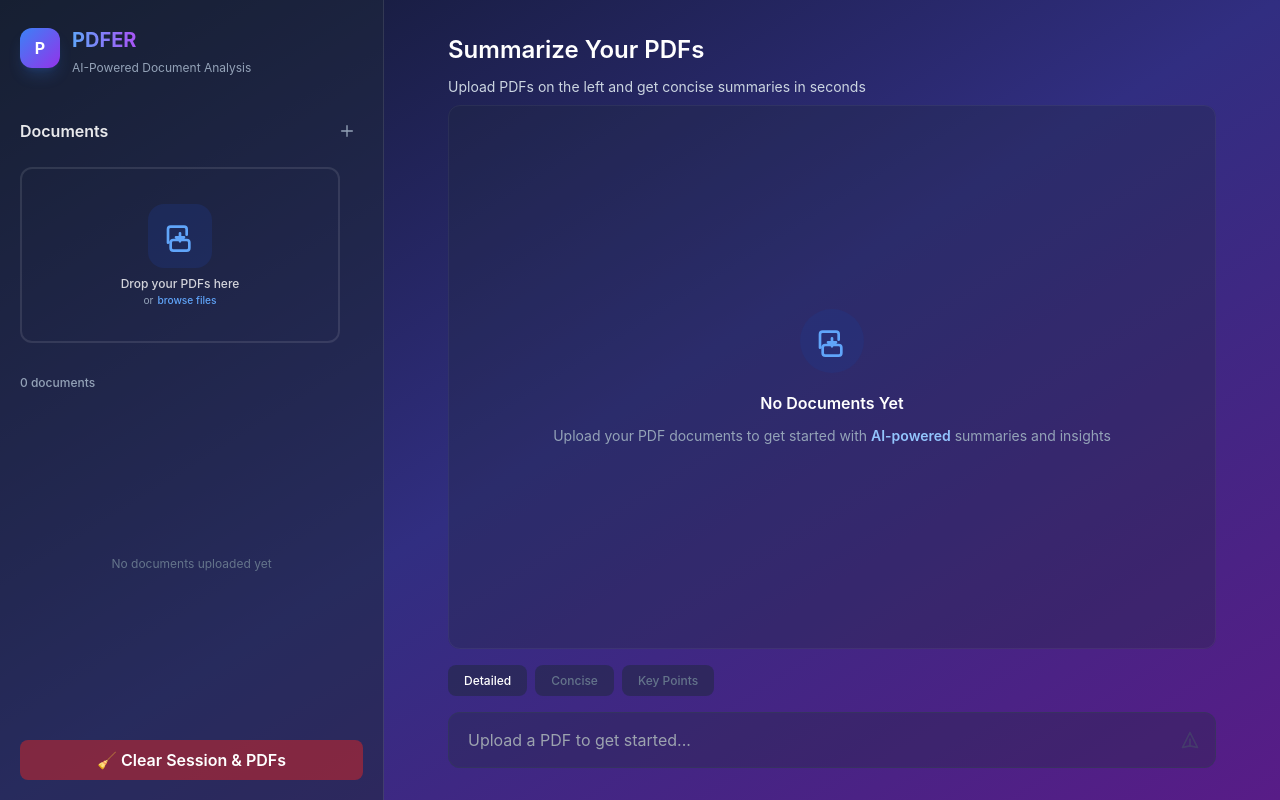
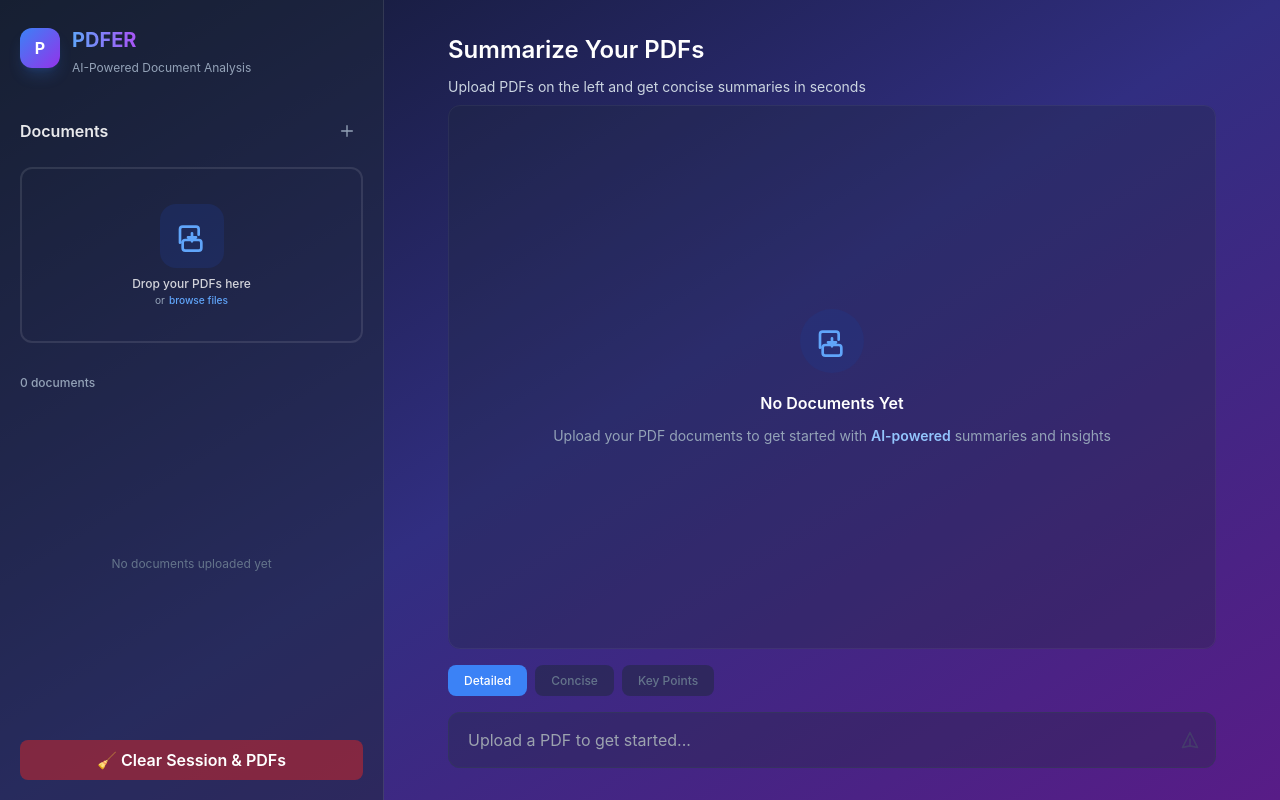
Before and after one commit to UKG08/PDFQUOTIONER, a Flask app: page / in a window 1280 px wide. Run offline with Flask 3, Linux system fonts and the light colour scheme; some libraries are stand-ins or nearby versions.

Commit message:
Update index.html

```diff
--- a/templates/index.html
+++ b/templates/index.html
@@ -10,11 +10,12 @@
         body {
             font-family: 'Inter', sans-serif;
             margin: 0;
-            overflow: hidden; /* Prevent body scroll if content fits */
+            /* Removed overflow: hidden to allow natural scrolling on smaller screens */
         }
         .shadow-custom-blue {
             box-shadow: 0px 0px 0px 0px rgba(0,0,0,0.00), 0px 0px 0px 0px rgba(0,0,0,0.00), 0px 10px 15px -3px rgba(59,130,246,0.20), 0px 4px 6px -4px rgba(59,130,246,0.20);
         }
+        /* Scrollbar hide utility */
         .scrollbar-hide::-webkit-scrollbar {
             display: none;
         }
@@ -22,11 +23,17 @@
             -ms-overflow-style: none; /* IE and Edge */
             scrollbar-width: none; /* Firefox */
         }
+        /* Added for active style of radio buttons */
+        .style-radio-btn.active-style {
+            background-color: #3b82f6; /* Tailwind blue-600 */
+            color: white;
+        }
     </style>
 </head>
-<body class="w-full h-screen relative bg-gradient-to-br from-slate-900 via-indigo-900 to-purple-900 flex text-white">
+<body class="w-full min-h-screen relative bg-gradient-to-br from-slate-900 via-indigo-900 to-purple-900 flex flex-col md:flex-row text-white">
 
-    <div class="w-96 h-full bg-slate-800/50 border-r border-white/10 flex-shrink-0 flex flex-col p-5">
+    <div class="w-full h-auto p-4 border-b border-white/10 flex-shrink-0 flex flex-col
+                md:w-96 md:h-screen md:p-5 md:border-r md:border-b-0 bg-slate-800/50">
         <div class="flex items-center mb-10">
             <div class="w-10 h-10 bg-gradient-to-br from-blue-500 to-purple-600 rounded-xl flex items-center justify-center shadow-custom-blue mr-3">
                 <div class="text-white text-base font-bold font-['Inter'] leading-7">P</div>
@@ -46,7 +53,7 @@
             </button>
         </div>
 
-        <div id="drop-area" class="w-80 h-44 rounded-xl outline outline-2 outline-offset-[-2px] outline-white/10 p-6 flex flex-col items-center justify-center relative mb-8 cursor-pointer hover:bg-slate-700/30 transition-colors duration-200">
+        <div id="drop-area" class="w-full h-44 rounded-xl outline outline-2 outline-offset-[-2px] outline-white/10 p-6 flex flex-col items-center justify-center relative mb-8 cursor-pointer hover:bg-slate-700/30 transition-colors duration-200">
             <div class="w-16 h-16 bg-blue-900/30 rounded-2xl flex items-center justify-center mb-2">
                 <svg xmlns="http://www.w3.org/2000/svg" class="h-8 w-8 text-blue-400" fill="none" viewBox="0 0 24 24" stroke="currentColor" stroke-width="2">
                     <path stroke-linecap="round" stroke-linejoin="round" d="M9 13h6m-3-3v6m-9 1V7a2 2 0 012-2h10a2 2 0 012 2v4m-6 4H7a2 2 0 00-2 2v4a2 2 0 002 2h10a2 2 0 002-2v-4a2 2 0 00-2-2z" />
@@ -74,14 +81,14 @@
         </button>
     </div>
 
-    <div class="flex-grow flex flex-col items-center justify-center p-8 overflow-hidden">
-        <div class="w-[768px] max-w-full flex flex-col h-full">
+    <div class="flex-grow flex flex-col items-center p-4 md:p-8 overflow-y-auto scrollbar-hide">
+        <div class="w-full md:w-[768px] max-w-full flex flex-col h-full">
             <h1 class="text-white text-2xl font-semibold font-['Inter'] leading-9 mb-2">Summarize Your PDFs</h1>
             <p class="text-slate-300 text-sm font-normal font-['Inter'] leading-normal mb-2">Upload PDFs on the left and get concise summaries in seconds</p>
 
             <div id="status-message" class="text-center py-2 px-4 rounded-lg text-sm mb-4 transition-opacity duration-300 opacity-0 hidden"></div>
 
-            <div id="chat-history-display" class="flex-grow bg-slate-800/30 rounded-xl outline outline-1 outline-offset-[-1px] outline-white/5 p-6 mb-4 overflow-y-auto scrollbar-hide flex flex-col">
+            <div id="chat-history-display" class="flex-grow bg-slate-800/30 rounded-xl outline outline-1 outline-offset-[-1px] outline-white/5 p-6 mb-4 overflow-y-auto scrollbar-hide flex flex-col min-h-[200px]">
                 <div id="initial-chat-message" class="flex flex-col items-center justify-center text-center text-slate-400 h-full">
                     <div class="w-16 h-16 bg-blue-900/30 rounded-full flex items-center justify-center mb-4">
                         <svg xmlns="http://www.w3.org/2000/svg" class="h-8 w-8 text-blue-400" fill="none" viewBox="0 0 24 24" stroke="currentColor" stroke-width="2">
@@ -96,8 +103,7 @@
             </div>
 
             <div class="w-full">
-                <div class="flex space-x-2 mb-4">
-                    <button class="style-radio-btn px-4 py-2 bg-slate-800/50 rounded-lg text-slate-500 text-xs font-medium font-['Inter'] leading-tight transition-colors duration-200 active-style" data-style="detailed">Detailed</button>
+                <div class="flex flex-wrap gap-2 mb-4"> <button class="style-radio-btn px-4 py-2 bg-slate-800/50 rounded-lg text-slate-500 text-xs font-medium font-['Inter'] leading-tight transition-colors duration-200 active-style" data-style="detailed">Detailed</button>
                     <button class="style-radio-btn px-4 py-2 bg-slate-800/50 rounded-lg text-slate-500 text-xs font-medium font-['Inter'] leading-tight transition-colors duration-200" data-style="concise">Concise</button>
                     <button class="style-radio-btn px-4 py-2 bg-slate-800/50 rounded-lg text-slate-500 text-xs font-medium font-['Inter'] leading-tight transition-colors duration-200" data-style="key points">Key Points</button>
                 </div>
@@ -345,13 +351,13 @@
         // Response Style selection
         styleRadioBtns.forEach(btn => {
             btn.addEventListener('click', () => {
-                styleRadioBtns.forEach(b => b.classList.remove('active-style', 'bg-blue-600', 'text-white'));
-                btn.classList.add('active-style', 'bg-blue-600', 'text-white');
+                styleRadioBtns.forEach(b => b.classList.remove('active-style')); // Removed bg-blue-600, text-white
+                btn.classList.add('active-style'); // Class defined in custom style for consistent look
                 selectedResponseStyle = btn.dataset.style;
             });
         });
         // Set initial active style for the first button
-        document.querySelector('.style-radio-btn[data-style="detailed"]').classList.add('active-style', 'bg-blue-600', 'text-white');
+        document.querySelector('.style-radio-btn[data-style="detailed"]').classList.add('active-style');
 
 
         // UI Update Functions
```
